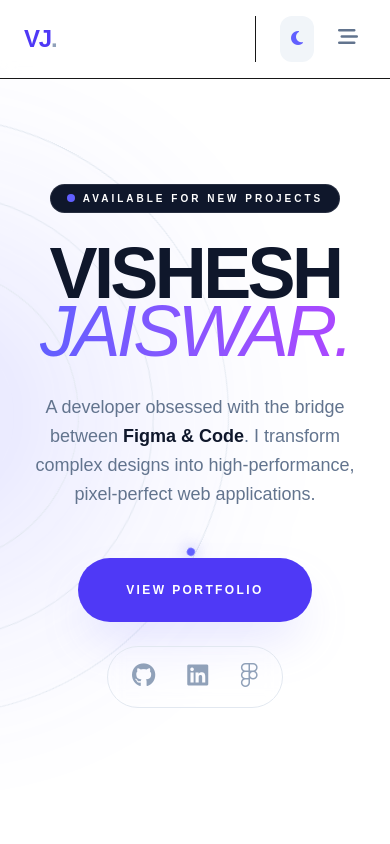
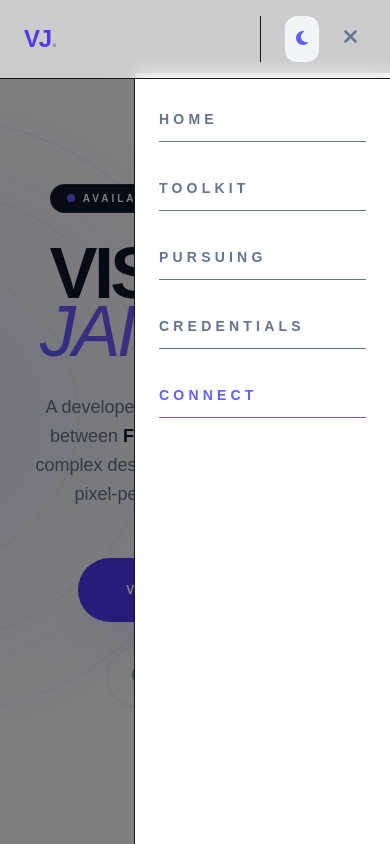
Before and after one commit to krisjais/portfolio-VJ, a Next.js app: page / in a window 390 px wide. Both pictures are taken after a click on the button 348 px from the left and 39 px from the top of the page. Shown: the top 844 px of the page. Built offline with nearby package versions, Linux system fonts and the light colour scheme.

Commit message:
Add functional mobile hamburger menu with slide-in navigation

```diff
--- a/src/components/Navigation.jsx
+++ b/src/components/Navigation.jsx
@@ -1,5 +1,20 @@
+'use client'
+
+import { useState } from 'react'
+
 export default function Navigation() {
+  const [mobileMenuOpen, setMobileMenuOpen] = useState(false)
+
+  const toggleMobileMenu = () => {
+    setMobileMenuOpen(!mobileMenuOpen)
+  }
+
+  const closeMobileMenu = () => {
+    setMobileMenuOpen(false)
+  }
+
   return (
+    <>
       <nav className="fixed top-0 w-full z-50 glass border-b dark:border-slate-800 py-4 px-6 md:px-20 flex justify-between items-center backdrop-blur-md">
 
         {/* Brand / Home Link */}
@@ -59,11 +74,69 @@ export default function Navigation() {
             </button>
 
             {/* Mobile Menu Trigger */}
-          <button className="lg:hidden text-slate-500 p-2 hover:text-indigo-500 transition-colors">
-            <i className="fa-solid fa-bars-staggered text-xl"></i>
+            <button
+              onClick={toggleMobileMenu}
+              className="lg:hidden text-slate-500 p-2 hover:text-indigo-500 transition-colors"
+              aria-label="Toggle Mobile Menu"
+            >
+              <i className={`fa-solid ${mobileMenuOpen ? 'fa-times' : 'fa-bars-staggered'} text-xl`}></i>
             </button>
           </div>
         </div>
       </nav>
+
+      {/* Mobile Menu Overlay */}
+      {mobileMenuOpen && (
+        <div
+          className="fixed inset-0 bg-black/50 z-40 lg:hidden"
+          onClick={closeMobileMenu}
+        ></div>
+      )}
+
+      {/* Mobile Menu */}
+      <div className={`fixed top-[73px] right-0 w-64 h-[calc(100vh-73px)] bg-white dark:bg-slate-950 border-l dark:border-slate-800 z-40 transform transition-transform duration-300 ease-in-out lg:hidden ${mobileMenuOpen ? 'translate-x-0' : 'translate-x-full'}`}>
+        <div className="flex flex-col p-6 gap-6">
+          <a
+            href="#home"
+            onClick={closeMobileMenu}
+            className="text-sm font-black uppercase tracking-[0.3em] text-slate-500 dark:text-slate-400 hover:text-indigo-500 dark:hover:text-white transition-all py-3 border-b dark:border-slate-800"
+          >
+            Home
+          </a>
+
+          <a
+            href="#skills"
+            onClick={closeMobileMenu}
+            className="text-sm font-black uppercase tracking-[0.3em] text-slate-500 dark:text-slate-400 hover:text-indigo-500 dark:hover:text-white transition-all py-3 border-b dark:border-slate-800"
+          >
+            Toolkit
+          </a>
+
+          <a
+            href="#learning"
+            onClick={closeMobileMenu}
+            className="text-sm font-black uppercase tracking-[0.3em] text-slate-500 dark:text-slate-400 hover:text-indigo-500 dark:hover:text-white transition-all py-3 border-b dark:border-slate-800"
+          >
+            Pursuing
+          </a>
+
+          <a
+            href="#achievements"
+            onClick={closeMobileMenu}
+            className="text-sm font-black uppercase tracking-[0.3em] text-slate-500 dark:text-slate-400 hover:text-indigo-500 dark:hover:text-white transition-all py-3 border-b dark:border-slate-800"
+          >
+            Credentials
+          </a>
+
+          <a
+            href="#contact"
+            onClick={closeMobileMenu}
+            className="text-sm font-black uppercase tracking-[0.3em] text-indigo-500 dark:text-indigo-400 hover:text-indigo-600 dark:hover:text-white transition-all py-3 border-b dark:border-slate-800"
+          >
+            Connect
+          </a>
+        </div>
+      </div>
+    </>
   );
 }
```
Lines whose indentation alone changed are shown as unchanged.
